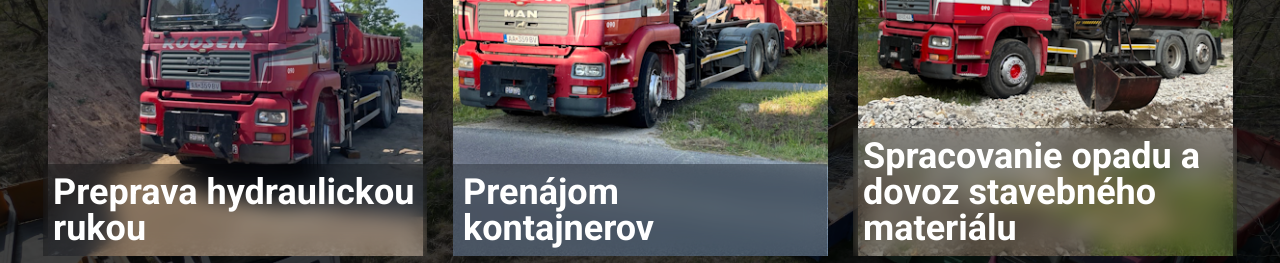
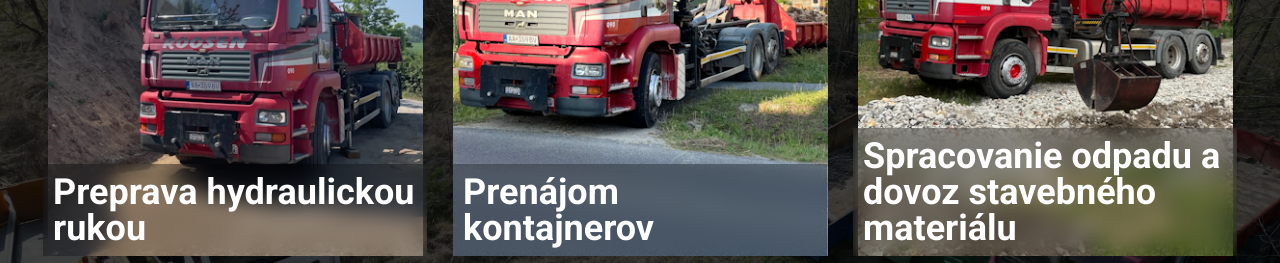
Before and after one commit to kontajneryhales/kontajneryhales.github.io, a plain HTML site: page index.html in a window 1280 px wide. Shown: the part 2540-2803 px from the top of the page. Drawn offline with Linux system fonts and the light colour scheme; files whose address does not match are found by name; a web font is replaced by a local one.

Commit message:
Fix typo

```diff
--- a/index.html
+++ b/index.html
@@ -158,7 +158,7 @@
             </div>
             <div class="col">
                 <div class="bgimg staveb-odpad">
-                    <h3>Spracovanie opadu a dovoz stavebného materiálu </h3>
+                    <h3>Spracovanie odpadu a dovoz stavebného materiálu </h3>
                 </div>
                 <span>Ponúkame Vám službu vývozu rôznorodého odpadu, odpad naložíme, vyvezieme a uskladníme na miestnej skládke, taktiež ponúkame dovoz sypkých stavebých materiálov... </span>
                 <div class="link"><a class="btn" href="/viac">Zisti viac</a></div>
```
